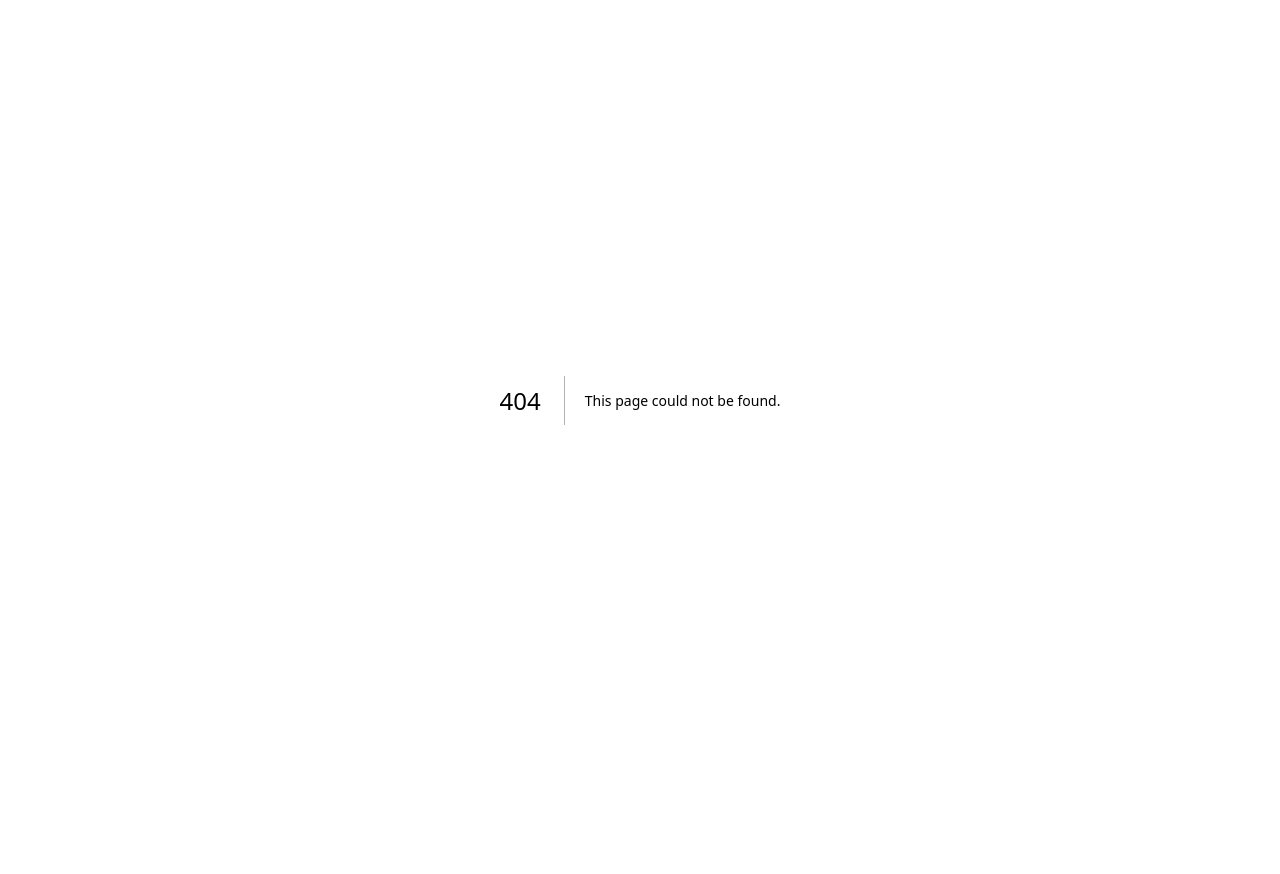
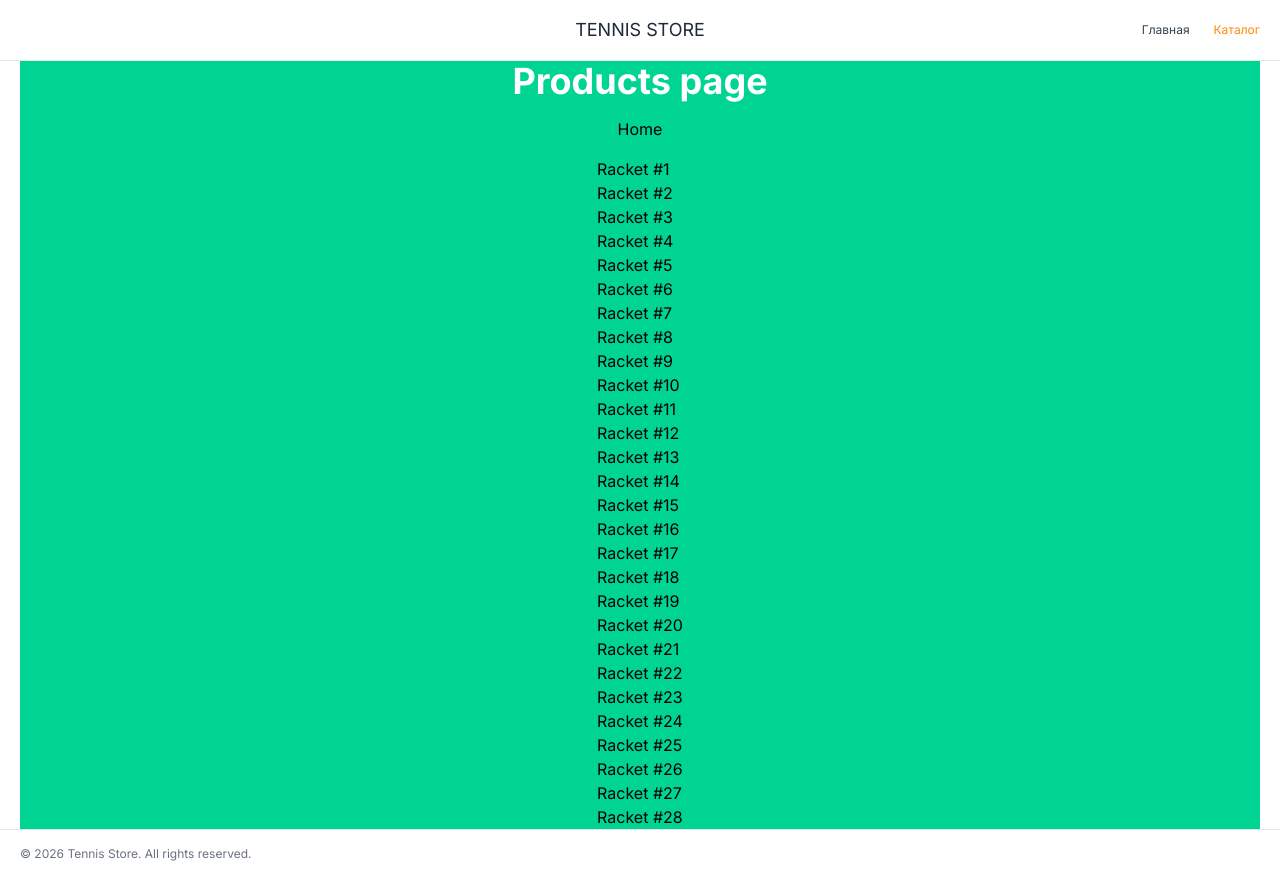
Before and after one commit to globus40000/nextjs-20260602, a Next.js app: page /products in a window 1280 px wide. Before the commit this address had no page. Before the commit the page ends 800 px from the top, so only its background shows below. Built offline with nearby package versions, Linux system fonts and the light colour scheme.

Commit message:
refactor(router): generalize routes from rackets to products

```diff
--- a/src/app/(app)/racket/[id]/page.tsx
+++ b/src/app/(app)/product/[id]/page.tsx
@@ -1,16 +1,16 @@
 import { Link } from "@/components/Link/link";
 import { FC } from "react";
 
-const RacketPage: FC<PageProps<"/racket/[id]">> = async ({ params }) => {
+const ProductPage: FC<PageProps<"/product/[id]">> = async ({ params }) => {
   const { id } = await params;
 
   return (
     <div className="flex justify-center items-center bg-fuchsia-400 flex-col gap-4">
-      <h1 className="text-4xl font-bold text-white">Racket #{id} page</h1>
+      <h1 className="text-4xl font-bold text-white">Product #{id} page</h1>
       <Link href="/">Home</Link>
-      <Link href="/rackets">Rackets</Link>
+      <Link href="/products">Products</Link>
     </div>
   );
 };
 
-export default RacketPage;
+export default ProductPage;
--- a/src/app/(app)/rackets/page.tsx
+++ b/src/app/(app)/products/page.tsx
@@ -2,15 +2,15 @@ import { rackets } from "@/mocks/rackets";
 import { Link } from "@/components/Link/link";
 import { FC } from "react";
 
-const RacketsPage: FC = () => {
+const ProductsPage: FC = () => {
   return (
     <div className="flex items-center justify-center bg-emerald-400 flex-col gap-4">
-      <h1 className="text-4xl font-bold text-white">Rackets page</h1>
+      <h1 className="text-4xl font-bold text-white">Products page</h1>
       <Link href="/">Home</Link>
       <ul>
         {rackets.map(({ id }) => (
           <li key={id}>
-            <Link href={`/racket/${id}`}>Racket #{id}</Link>
+            <Link href={`/product/${id}`}>Racket #{id}</Link>
           </li>
         ))}
       </ul>
@@ -18,4 +18,4 @@ const RacketsPage: FC = () => {
   );
 };
 
-export default RacketsPage;
+export default ProductsPage;
--- a/src/components/Navigation/navigation.tsx
+++ b/src/components/Navigation/navigation.tsx
@@ -11,8 +11,8 @@ export const Navigation: FC = () => {
           </Link>
         </li>
         <li>
-          <Link href="/rackets" highlightIfActive>
-            Ракетки
+          <Link href="/products" highlightIfActive>
+            Каталог
           </Link>
         </li>
       </ul>
```
